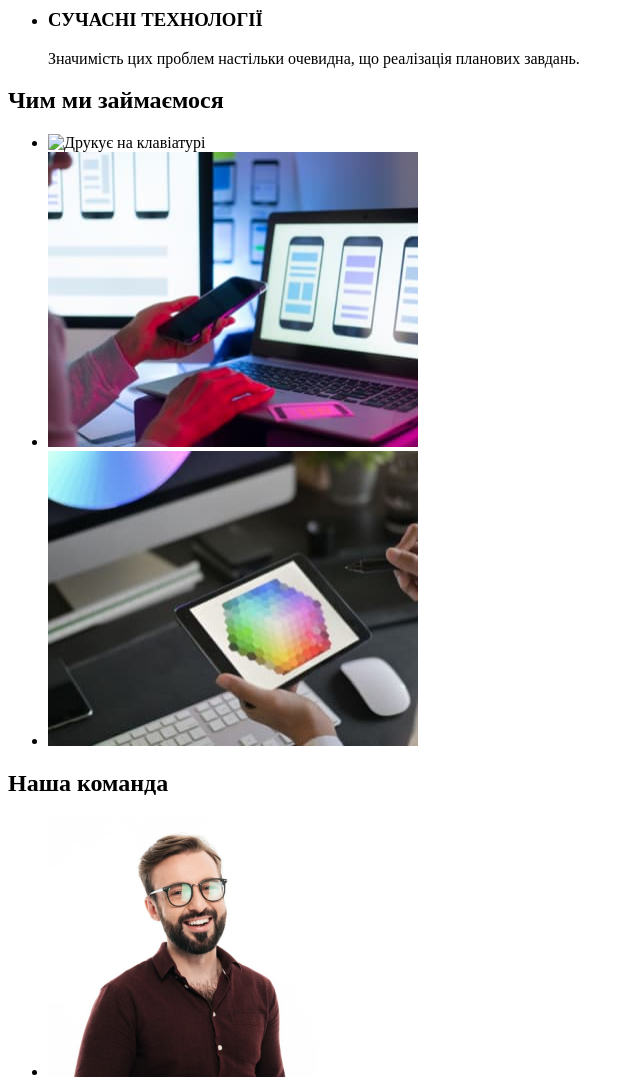
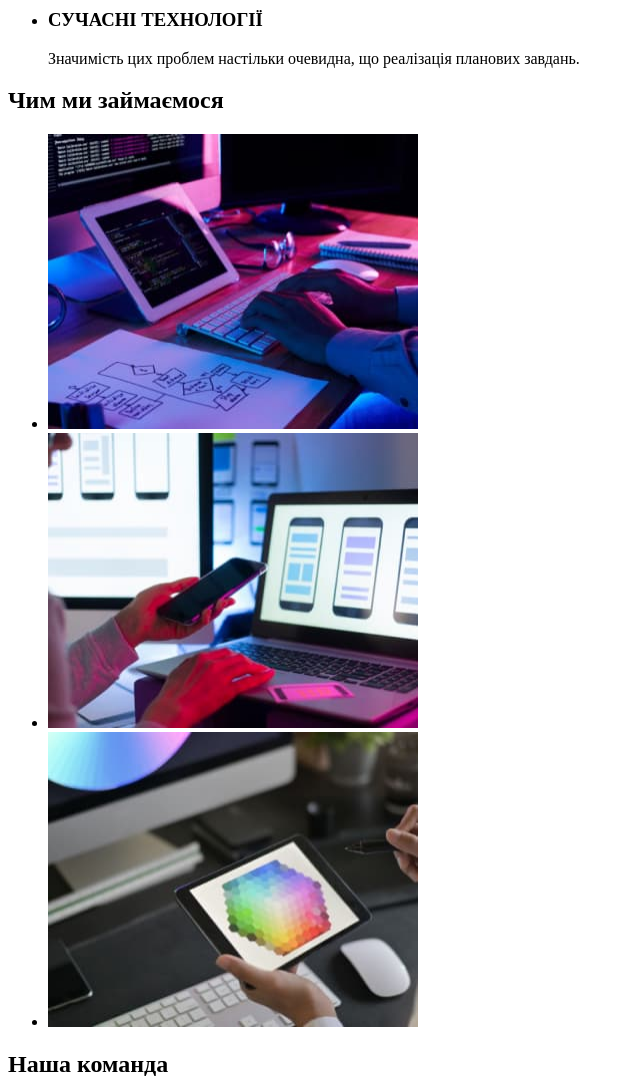
Before and after one commit to oxana31/goit-markup-hw-01, a plain HTML site: page index.html in a window 1280 px wide. Shown: the part 460-1541 px from the top of the page, without its empty margins (0-640 px from the left). Drawn offline with Linux system fonts and the light colour scheme.

Commit message:
fixed link and img

```diff
--- a/index.html
+++ b/index.html
@@ -59,9 +59,9 @@
 <section>
     <h2>Чим ми займаємося</h2>
     <ul>
-        <li><img src="./images/box 1.jpg" alt="Друкує на клавіатурі" width="370" height="295"></li>
-        <li><img src="./images/box 2.jpg" alt="Працює з телефоном та ноутбуком" width="370" height="295"></li>
-        <li><img src="./images/box 3.jpg" alt="Працює на планшеті" width="370" height="295"></li>
+        <li><img src="./images/box-1.jpg" alt="Друкує на клавіатурі" width="370" height="295"></li>
+        <li><img src="./images/box-2.jpg" alt="Працює з телефоном та ноутбуком" width="370" height="295"></li>
+        <li><img src="./images/box-3.jpg" alt="Працює на планшеті" width="370" height="295"></li>
     </ul>
 </section>
 <!---Перелік команди-->
@@ -93,7 +93,7 @@
 </main>
 
 <footer>
-<a href="./index.html" alt="Логотип компанії" lang="en">Web Studio</a>
+<a href="./index.html" lang="en">Web Studio</a>
 <address>
   <ul>
     <li><a href="https://goo.gl/maps/sUj56XeYTJr8YGq59" target="_blank" rel="noreferrer noopener"></a> м. Київ, пр-т Лесі Українки, 26 </li>
```
Also changed, not shown: images/box-1.jpg (renamed from images/box1.jpg), images/box-2.jpg (renamed from images/box 2.jpg), images/box-3.jpg (renamed from images/box 3.jpg).
